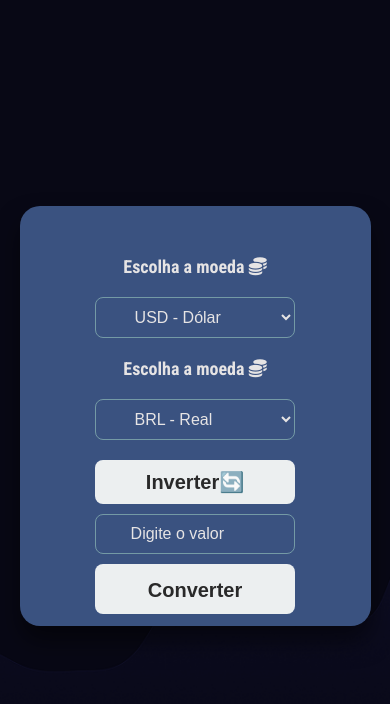
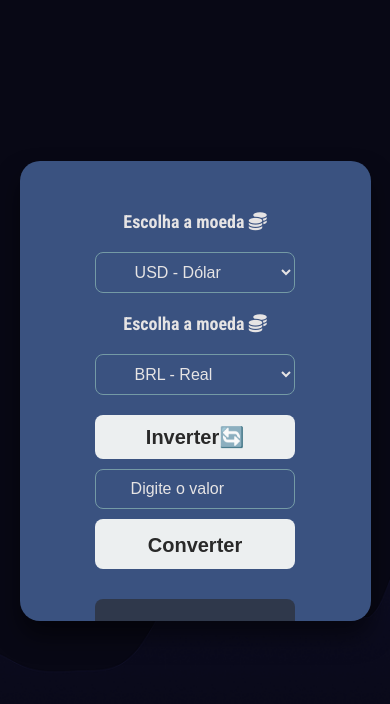
Before and after one commit to DevFront90/ConversorMoedas, a plain HTML site: page index.html in a window 390 px wide. Shown: the part 46-750 px from the top of the page. Drawn offline with Linux system fonts and the light colour scheme.

Commit message:
Update media.css

```diff
--- a/css/media.css
+++ b/css/media.css
@@ -1,5 +1,9 @@
 /* Media Queries */
 @media screen and (max-width:580px) {
+
+    .container {
+          margin-top: 30px;
+    }
 
     .title {
        top: 10px;
@@ -11,7 +15,7 @@
 
     .box {
         width: 90%;
-        height: 420px;
+        height: 460px;
 
     }
 
```
